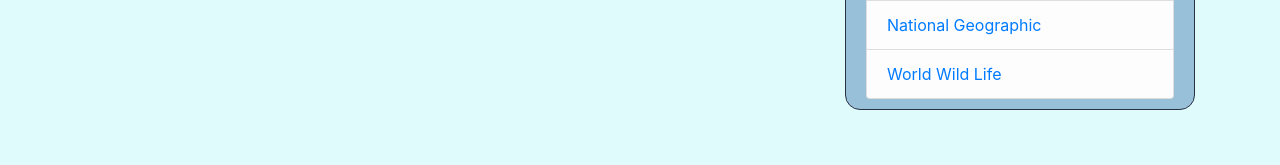
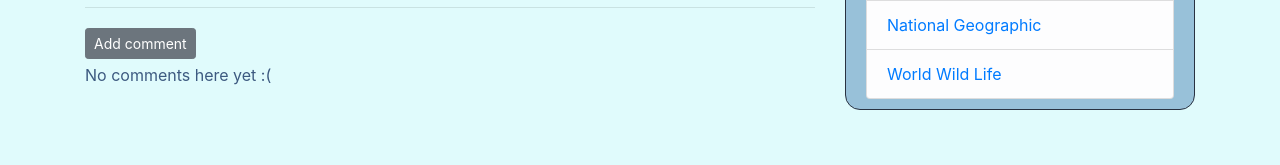
Before and after one commit to katarzynawozna/Django-Project, a Django app: page /post/3/ in a window 1280 px wide. Shown: the part 231-396 px from the top of the page. Run offline with Django 3.2, Linux system fonts and the light colour scheme; data comes from the database, SQL or seed files in the repository; parts of the project's set-up code (start-up, migrations or seed data) failed here and were passed over; some libraries are stand-ins or nearby versions.

Commit message:
komentowanie

```diff
--- a/django_project/blog/templates/blog/post_detail.html
+++ b/django_project/blog/templates/blog/post_detail.html
@@ -4,7 +4,7 @@
           <img class="rounded-circle article-img" src="{{ object.author.profile.image.url }}">
           <div class="media-body">
             <div class="article-metadata">
-              <a class="mr-2" href="#">{{ object.author }}</a>
+              <a class="mr-2" href="{% url 'user-posts' object.author.username %}">{{ object.author }}</a>
               <small class="text-muted">{{ object.date|date:"F d, Y" }}</small>
                 {% if object.author == user %}
                 <div>
@@ -18,4 +18,22 @@
             <p class="article-content">{{ object.content }}</p>
           </div>
         </article>
+        <hr>
+      <a class="btn btn-secondary btn-sm mt-1 mb-1" href="{% url 'add_comment_to_post' pk=post.pk %}">Add comment</a>
+{% for comment in post.comments.all %}
+  {% if user.is_authenticated or comment.approved_comment %}
+    <div class="comment">
+        <div class="date">{{ comment.created_date }}
+         {% if not comment.approved_comment %}
+                <a class="btn btn-default" href="{% url 'comment_remove' pk=comment.pk %}"><span class="glyphicon glyphicon-remove"></span></a>
+                <a class="btn btn-default" href="{% url 'comment_approve' pk=comment.pk %}"><span class="glyphicon glyphicon-ok"></span></a>
+            {% endif %}
+        </div>
+        <strong>{{ comment.author }}</strong>
+        <p>{{ comment.text|linebreaks }}</p>
+    </div>
+    {% endif %}
+{% empty %}
+    <p>No comments here yet :(</p>
+{% endfor %}
 {% endblock content %}
```
Also changed, not shown: django_project/blog/templates/blog/add_comment_to_post.html (added, +9 -0 lines), django_project/blog/templates/blog/home.html (+30 -1 lines).
